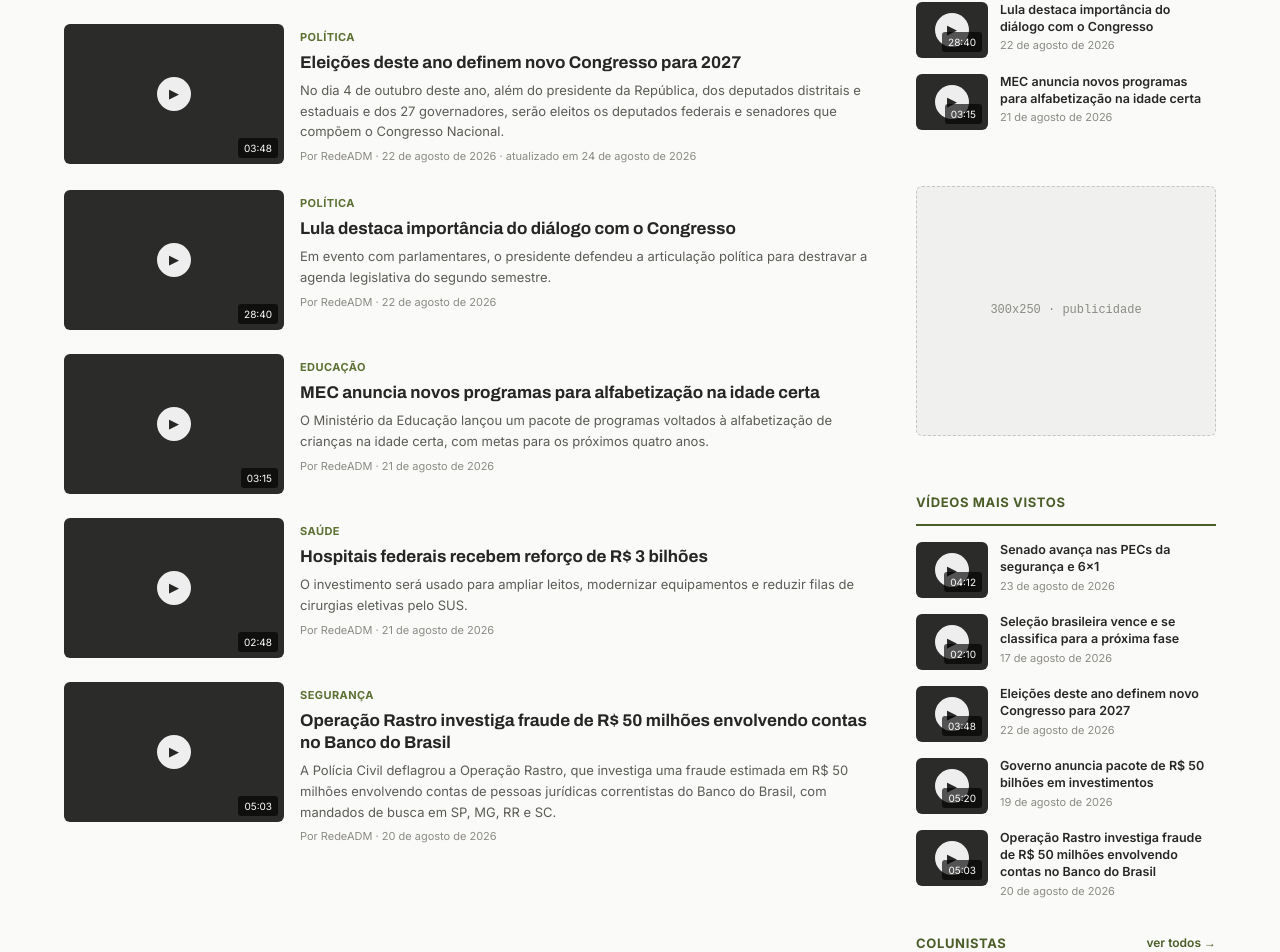
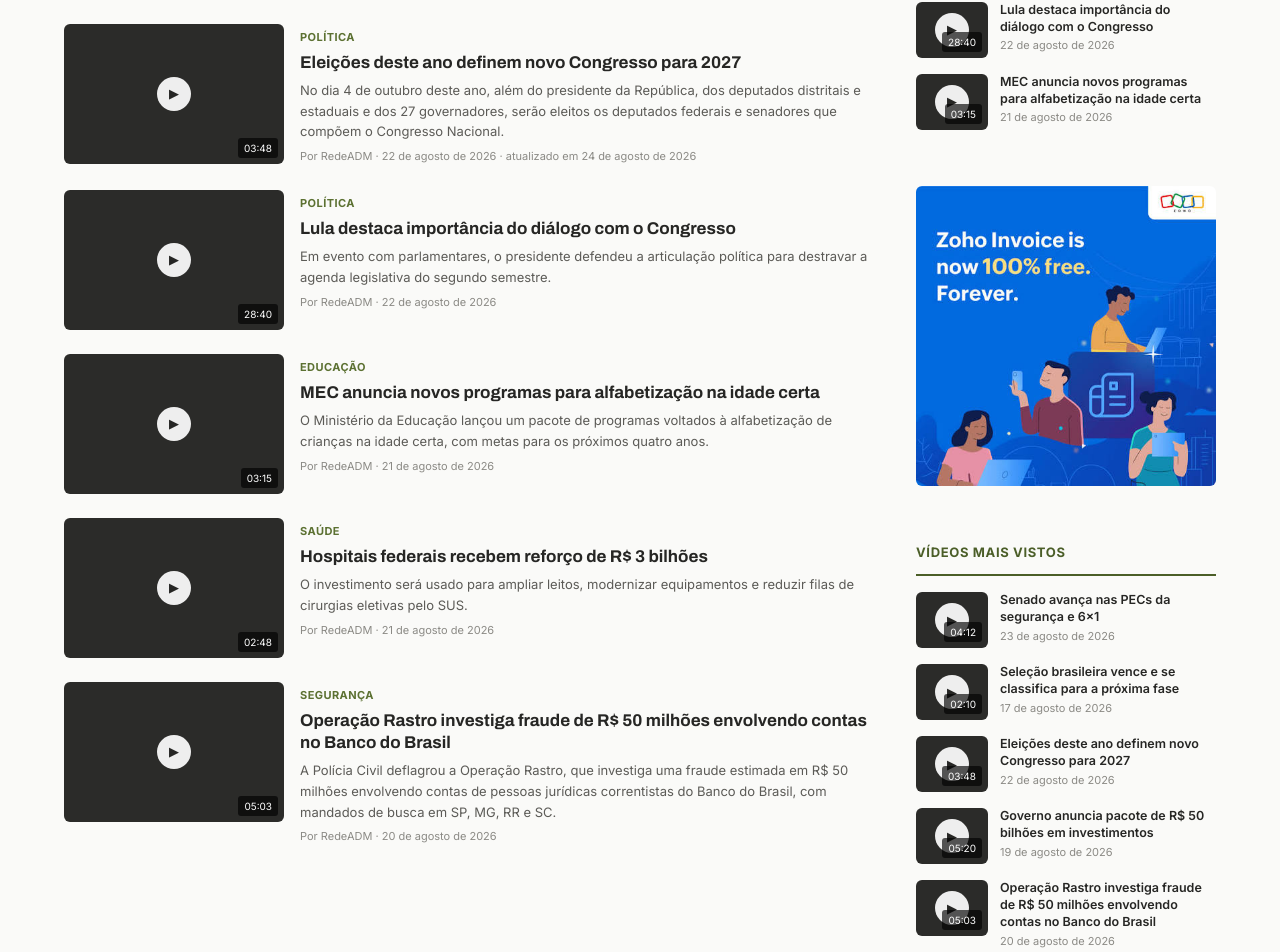
Before and after one commit to psantospro/redebrnews, a React (Vite) app: page / in a window 1280 px wide. Shown: the part 2046-2998 px from the top of the page. Built offline with nearby package versions, Linux system fonts and the light colour scheme.

Commit message:
feat: banner 1x1 (Zoho) nos espaços de anúncio da sidebar

```diff
--- a/src/components/AdSlot.tsx
+++ b/src/components/AdSlot.tsx
@@ -1,6 +1,7 @@
 interface AdSlotProps {
-  size: '1920x400' | '970x250' | '970x90' | '300x250';
+  size: '1920x400' | '970x250' | '970x90' | '300x250' | '1x1';
   adUnitId?: string;
+  imageUrl?: string; // banner pronto (arquivo em /public); se ausente, exibe placeholder
   label?: string; // exibido enquanto vazio/carregando
 }
 
@@ -9,12 +10,15 @@ const SIZE_CLASS: Record<AdSlotProps['size'], string> = {
   '970x250': 'ad-slot--billboard',
   '970x90': 'ad-slot--leaderboard',
   '300x250': 'ad-slot--box',
+  '1x1': 'ad-slot--square',
 };
 
-export function AdSlot({ size, label }: AdSlotProps) {
+export function AdSlot({ size, imageUrl, label }: AdSlotProps) {
+  const src = imageUrl ? `${import.meta.env.BASE_URL}${imageUrl}` : undefined;
+
   return (
     <div className={`ad-slot ${SIZE_CLASS[size]}`} role="complementary" aria-label="Publicidade">
-      {label ?? `${size} · publicidade`}
+      {src ? <img src={src} alt="Publicidade" loading="lazy" /> : (label ?? `${size} · publicidade`)}
     </div>
   );
 }
--- a/src/index.css
+++ b/src/index.css
@@ -227,6 +227,8 @@ img { max-width: 100%; display: block; }
 .ad-slot--leaderboard { height: 90px; }
 .ad-slot--billboard { height: 250px; }
 .ad-slot--box { height: 250px; }
+.ad-slot--square { aspect-ratio: 1 / 1; height: auto; padding: 0; border: none; background: none; }
+.ad-slot img { width: 100%; height: 100%; object-fit: cover; border-radius: var(--radius-md); }
 
 /* ============================================================
    SectionHeader
--- a/src/pages/ArticlePage.tsx
+++ b/src/pages/ArticlePage.tsx
@@ -73,7 +73,7 @@ export function ArticlePage() {
         </article>
 
         <aside className="sidebar">
-          <AdSlot size="300x250" />
+          <AdSlot size="1x1" imageUrl="ad-1x1.jpg" />
           <section>
             <SectionHeader label="Mais vistos" />
             <SidebarList articles={mostViewed(5)} />
--- a/src/pages/BlogPage.tsx
+++ b/src/pages/BlogPage.tsx
@@ -27,7 +27,7 @@ export function BlogPage() {
           )}
         </section>
         <aside className="sidebar">
-          <AdSlot size="300x250" />
+          <AdSlot size="1x1" imageUrl="ad-1x1.jpg" />
           <section>
             <SectionHeader label="Mais vistos" />
             <SidebarList articles={mostViewed(5)} />
--- a/src/pages/CategoryPage.tsx
+++ b/src/pages/CategoryPage.tsx
@@ -38,7 +38,7 @@ export function CategoryPage() {
           )}
         </section>
         <aside className="sidebar">
-          <AdSlot size="300x250" />
+          <AdSlot size="1x1" imageUrl="ad-1x1.jpg" />
           <section>
             <SectionHeader label="Mais vistos" />
             <SidebarList articles={mostViewed(5)} />
--- a/src/pages/HomePage.tsx
+++ b/src/pages/HomePage.tsx
@@ -104,7 +104,7 @@ export function HomePage() {
             <SectionHeader label="Recentes" />
             <SidebarList articles={mostRecent(4)} />
           </section>
-          <AdSlot size="300x250" />
+          <AdSlot size="1x1" imageUrl="ad-1x1.jpg" />
           <section>
             <SectionHeader label="Vídeos mais vistos" />
             <SidebarList articles={maisVistos} />
--- a/src/pages/VideosPage.tsx
+++ b/src/pages/VideosPage.tsx
@@ -55,7 +55,7 @@ export function VideosPage() {
           )}
         </section>
         <aside className="sidebar">
-          <AdSlot size="300x250" />
+          <AdSlot size="1x1" imageUrl="ad-1x1.jpg" />
           <section>
             <SectionHeader label="Mais vistos" />
             <SidebarList articles={mostViewed(5)} />
```
Also changed, not shown: public/ad-1x1.jpg (added).
